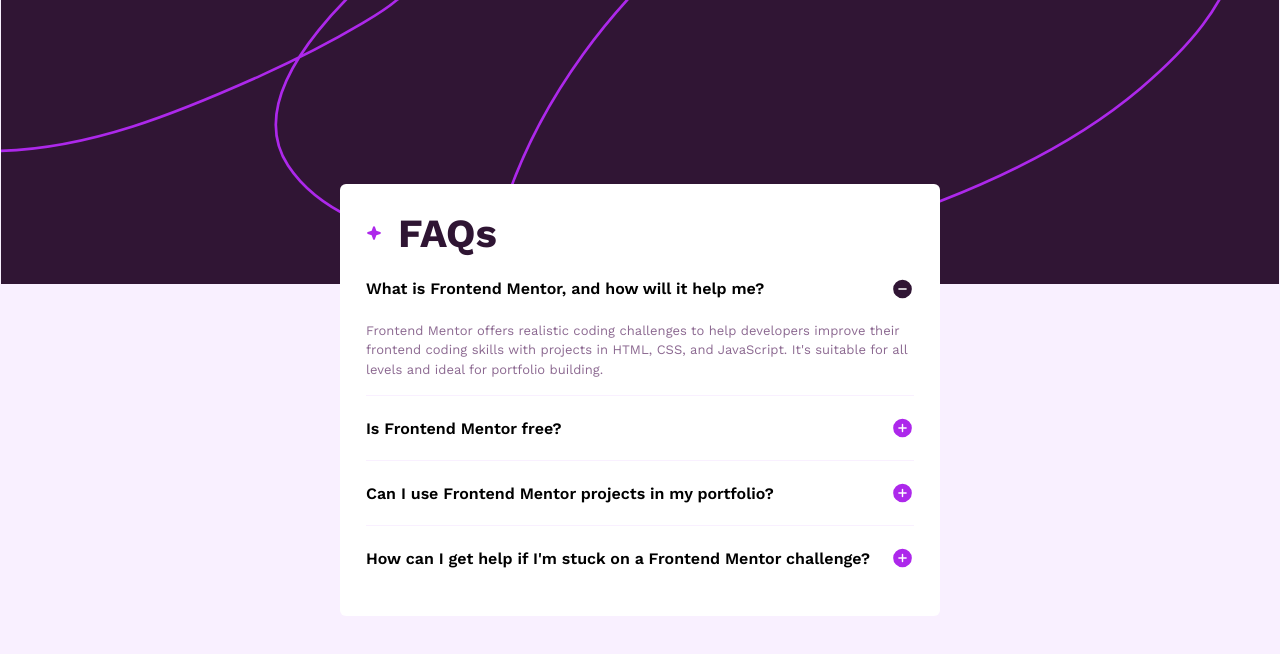
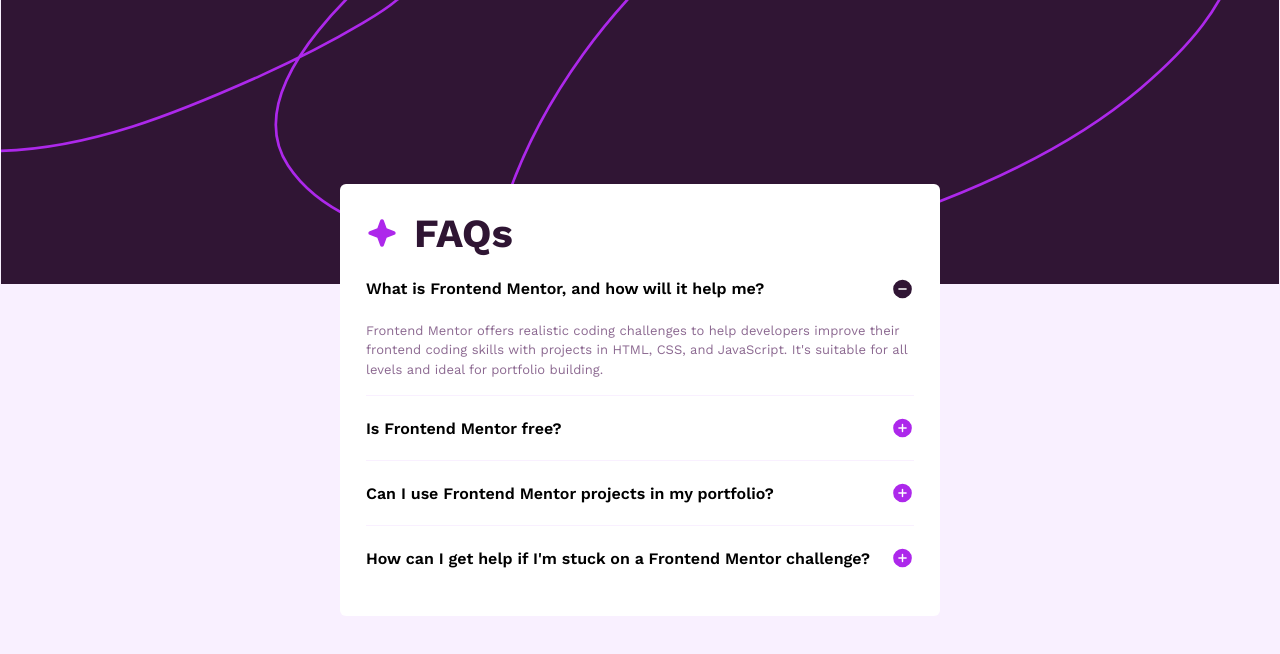
Before and after one commit to luqmanx1998/Design-to-Code---Responsive-FAQ-Accordion-with-HTML-CSS, a plain HTML site: page index.html in a window 1280 px wide. Drawn offline with nearby package versions, Linux system fonts and the light colour scheme.

Commit message:
Made changes to style.css

```diff
--- a/style.css
+++ b/style.css
@@ -133,6 +133,11 @@
         padding: 2.6rem;
     }
 
+    .accordion__header img {
+        height: 3.2rem;
+        width: 3.2rem;
+    }
+
     h1 {
         font-size: 4rem;
     }
```
Also changed, not shown: 1 other file.
